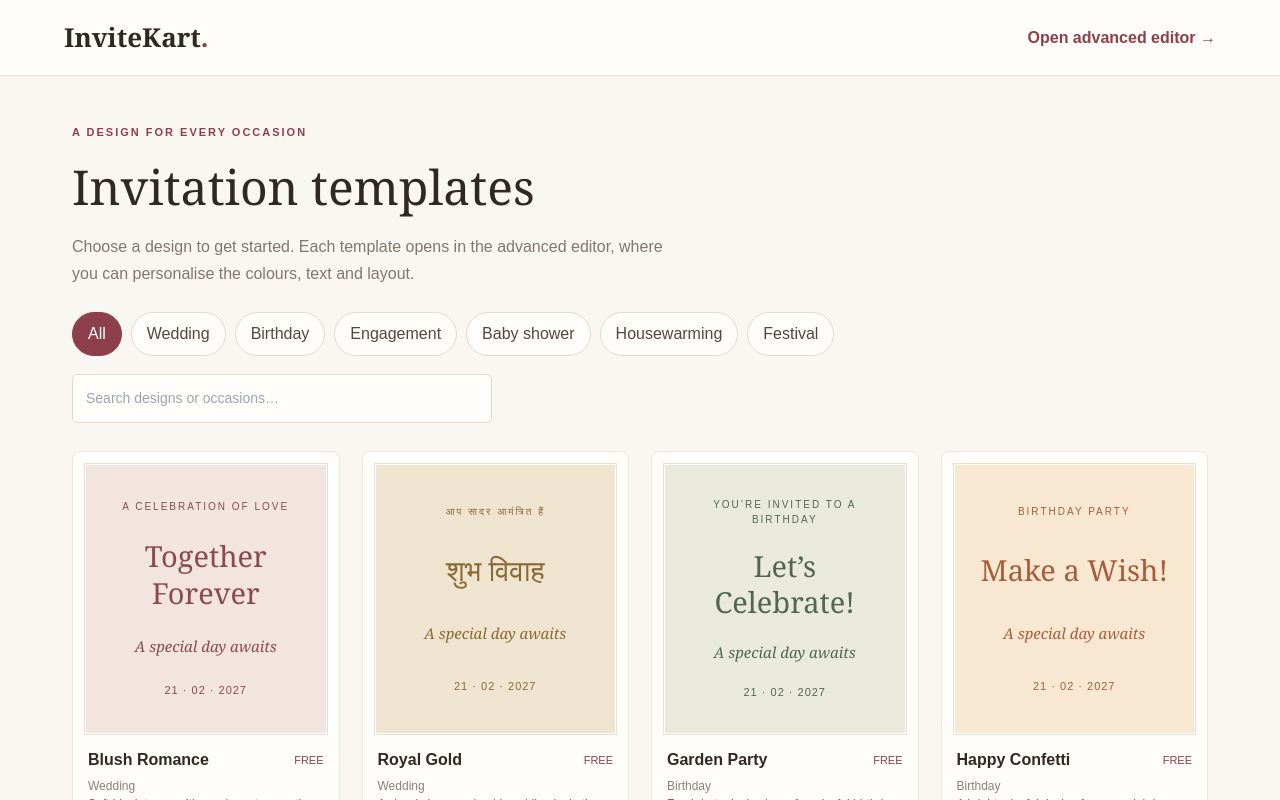
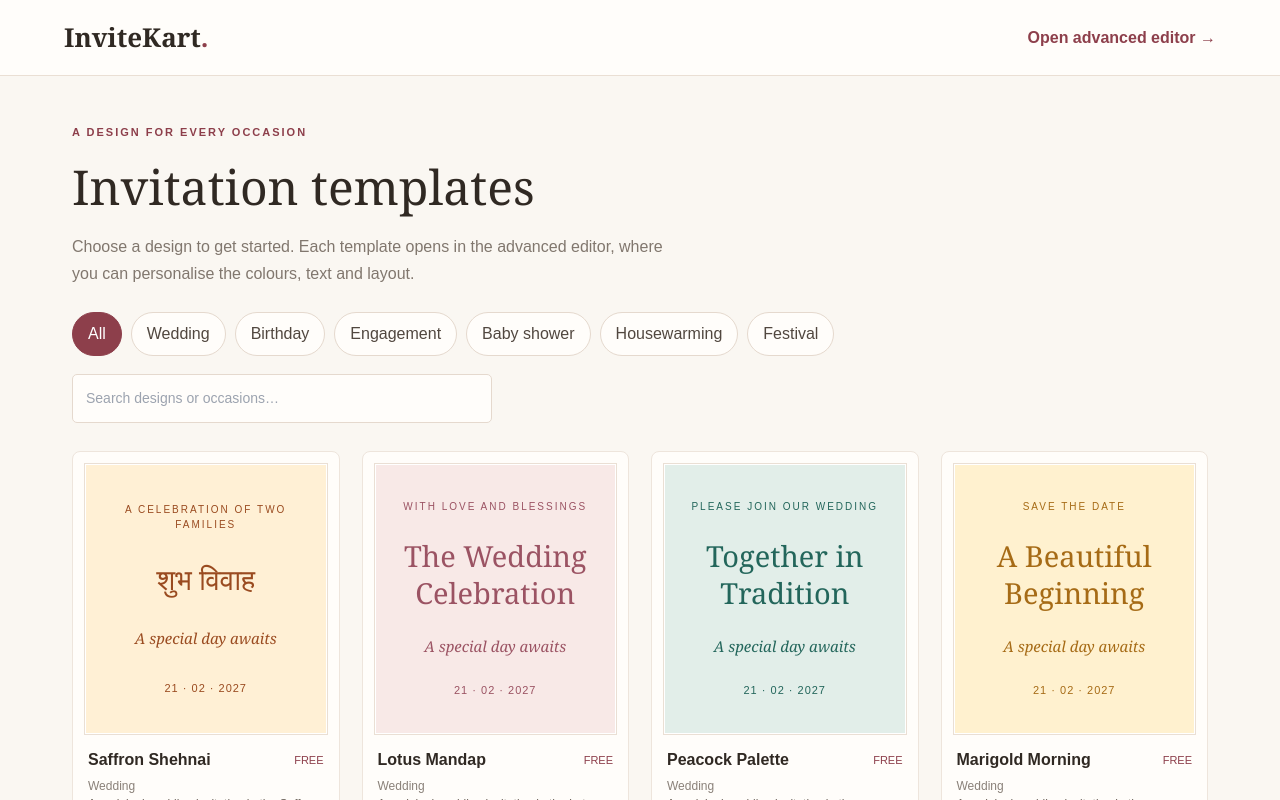
Before and after one commit to gaikwadsachin845-ship-it/invitekart, a Next.js app: page /templates in a window 1280 px wide. Shown: the top 800 px of the page. Built offline with nearby package versions, Linux system fonts and the light colour scheme.

Commit message:
Show 50 original wedding templates in gallery

```diff
--- a/src/app/templates/page.tsx
+++ b/src/app/templates/page.tsx
@@ -1,21 +1,9 @@
 "use client";
 
 import { useMemo, useState } from "react";
+import { weddingTemplates, type InvitationTemplate } from "@/lib/wedding-templates";
 
-type InvitationTemplate = {
-  id: string;
-  name: string;
-  category: string;
-  description: string;
-  background: string;
-  foreground: string;
-  heading: string;
-  tag: string;
-};
-
-const templates: InvitationTemplate[] = [
-  { id: "blush-wedding", name: "Blush Romance", category: "Wedding", description: "Soft blush tones with an elegant romantic feel.", background: "#f2e4df", foreground: "#8a4b50", heading: "Together Forever", tag: "A CELEBRATION OF LOVE" },
-  { id: "royal-wedding", name: "Royal Gold", category: "Wedding", description: "A classic ivory and gold wedding invitation.", background: "#eee4cf", foreground: "#8a6a34", heading: "शुभ विवाह", tag: "आप सादर आमंत्रित हैं" },
+const otherTemplates: InvitationTemplate[] = [
   { id: "garden-birthday", name: "Garden Party", category: "Birthday", description: "Fresh botanical colours for a joyful birthday.", background: "#e9eadc", foreground: "#52664e", heading: "Let’s Celebrate!", tag: "YOU’RE INVITED TO A BIRTHDAY" },
   { id: "confetti-birthday", name: "Happy Confetti", category: "Birthday", description: "A bright, playful design for a special day.", background: "#f8e8d2", foreground: "#a65d3b", heading: "Make a Wish!", tag: "BIRTHDAY PARTY" },
   { id: "minimal-engagement", name: "Modern Minimal", category: "Engagement", description: "Clean lines and a contemporary colour palette.", background: "#e5e8ed", foreground: "#53647a", heading: "The Beginning", tag: "JOIN OUR ENGAGEMENT" },
@@ -23,6 +11,7 @@ const templates: InvitationTemplate[] = [
   { id: "housewarming", name: "New Beginnings", category: "Housewarming", description: "Warm earthy colours to celebrate a new home.", background: "#eee6d9", foreground: "#78634b", heading: "Home Sweet Home", tag: "PLEASE JOIN OUR HOUSEWARMING" },
   { id: "diwali", name: "Festival of Lights", category: "Festival", description: "A festive design with rich, celebratory colours.", background: "#f5e1c5", foreground: "#9a4d20", heading: "शुभ दीपावली", tag: "HAPPY DIWALI" },
 ];
+const templates: InvitationTemplate[] = [...weddingTemplates, ...otherTemplates];
 
 const categories = ["All", "Wedding", "Birthday", "Engagement", "Baby shower", "Housewarming", "Festival"];
 
```
